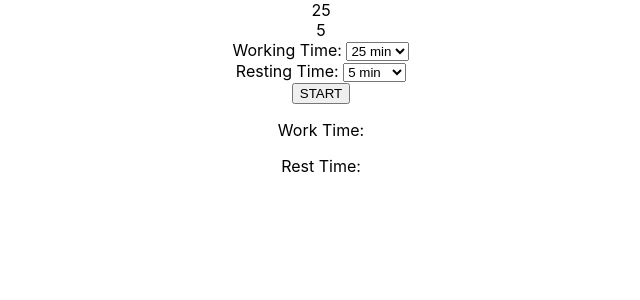
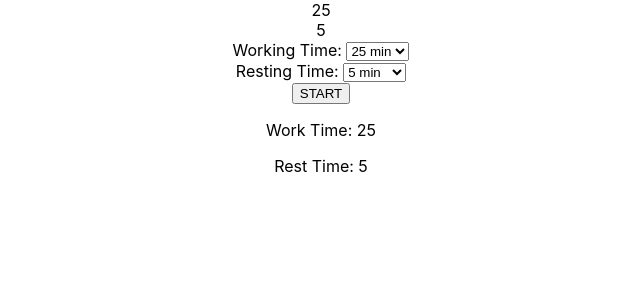
Before and after one commit to YellowD54321/pomodoro, a React (Create React App) app: page / in a window 1280 px wide. Shown: the top 300 px of the page, without its empty margins (319-959 px from the left). Built offline with nearby package versions, Linux system fonts and the light colour scheme.

Commit message:
add record

```diff
--- a/src/components/features/clock/clockSlice.js
+++ b/src/components/features/clock/clockSlice.js
@@ -52,20 +52,11 @@ const clcokSlice = createSlice({
     clcokRecordAdded(state, action) {
       // reducer(state, action) {
       const { workTime, restTime, workContent } = action.payload;
-      console.log("workTime", workTime);
-      console.log("restTime", restTime);
-      console.log("workContent", workContent);
       state.record = {
-        workTime,
-        restTime,
-        workContent,
+        workTime: workTime ?? state.record.workTime,
+        restTime: restTime ?? state.record.restTime,
+        workContent: workContent ?? state.record.workContent,
       };
-      // },
-      // prepare({ workTime, restTime, workContent }) {
-      //   return {
-      //     payload: { workTime, restTime, workContent },
-      //   };
-      // },
     },
   },
 });
--- a/src/components/record/Record.js
+++ b/src/components/record/Record.js
@@ -6,8 +6,8 @@ const Record = () => {
   console.log(recordContent);
   return (
     <div>
-      <p>Work Time: {recordContent.workTIme}</p>
-      <p>Rest Time: {recordContent.restTIme}</p>
+      <p>Work Time: {recordContent.workTime}</p>
+      <p>Rest Time: {recordContent.restTime}</p>
     </div>
   );
 };
--- a/src/components/timeCounter/TimeCounter.js
+++ b/src/components/timeCounter/TimeCounter.js
@@ -9,11 +9,10 @@ const TimeCounter = ({ initialTime, counting, recordTime }) => {
 
   useEffect(() => {
     if (clockStatus === ClockStatus.Idle) {
-      console.log("123");
       recordTime(countValue);
       setCountValue(initialTime);
     }
-  }, [ClockStatus]);
+  }, [clockStatus, initialTime]);
 
   useEffect(() => {
     if (!counting) {
@@ -35,18 +34,17 @@ const TimeCounter = ({ initialTime, counting, recordTime }) => {
 export const WorkTimeCounter = () => {
   const clockStatus = useSelector((state) => state.clock.status);
   const initialTime = useSelector((state) => state.clock.initialWorkTime);
-  const record = useSelector((state) => state.clock.record);
   const counting = clockStatus === ClockStatus.Work;
   const dispatch = useDispatch();
 
   const recordTime = (timeValue) => {
     dispatch(
       clcokRecordAdded({
-        ...record,
         workTime: timeValue,
       })
     );
   };
+
   return (
     <div className="timeCounter-workTimeCounter">
       <TimeCounter
@@ -61,18 +59,17 @@ export const WorkTimeCounter = () => {
 export const RestTimeCounter = () => {
   const clockStatus = useSelector((state) => state.clock.status);
   const initialTime = useSelector((state) => state.clock.initialRestTime);
-  const record = useSelector((state) => state.clock.record);
   const counting = clockStatus === ClockStatus.Rest;
   const dispatch = useDispatch();
 
   const recordTime = (timeValue) => {
     dispatch(
       clcokRecordAdded({
-        ...record,
         restTime: timeValue,
       })
     );
   };
+
   return (
     <div className="timeCounter-restTimeCounter">
       <TimeCounter
```
